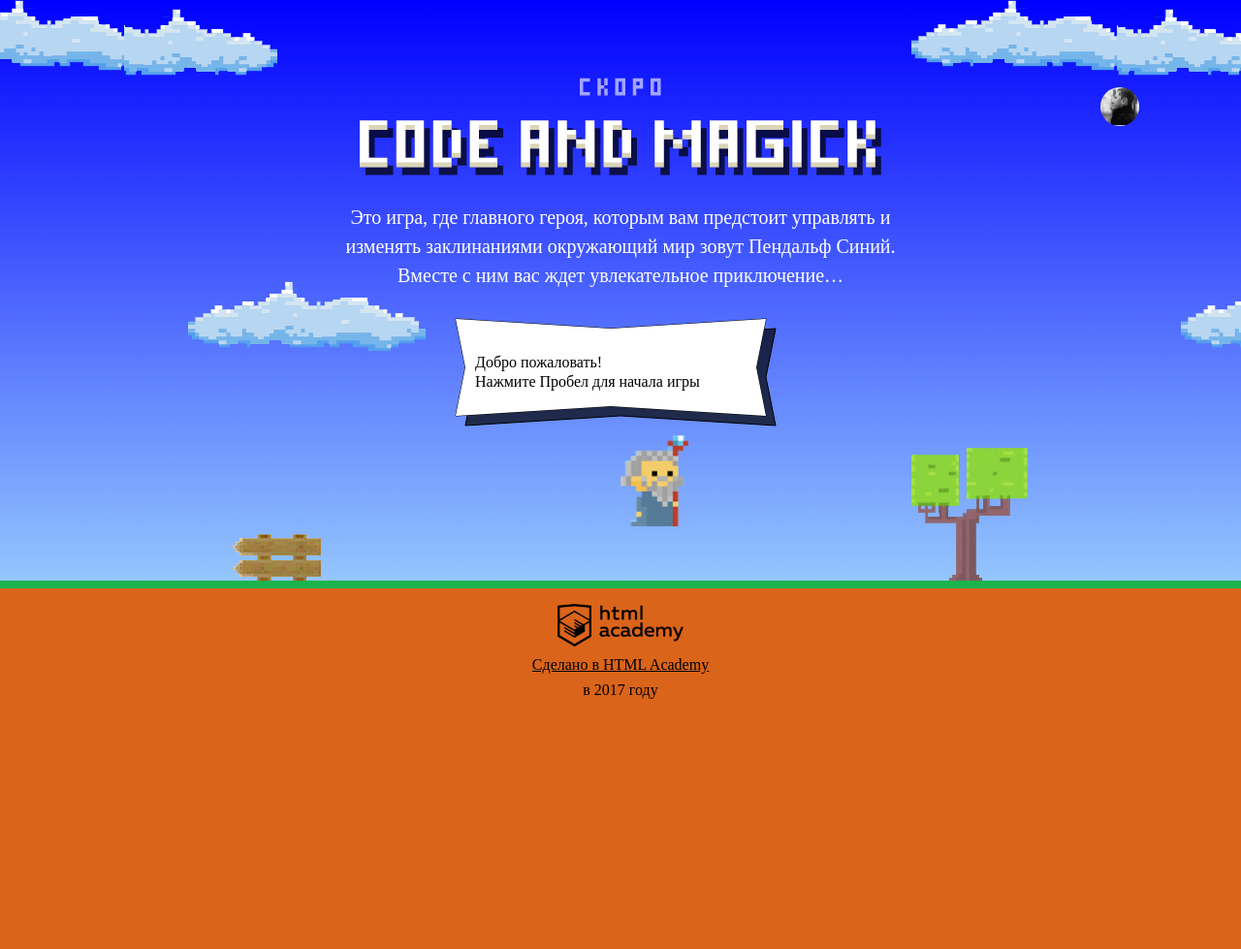
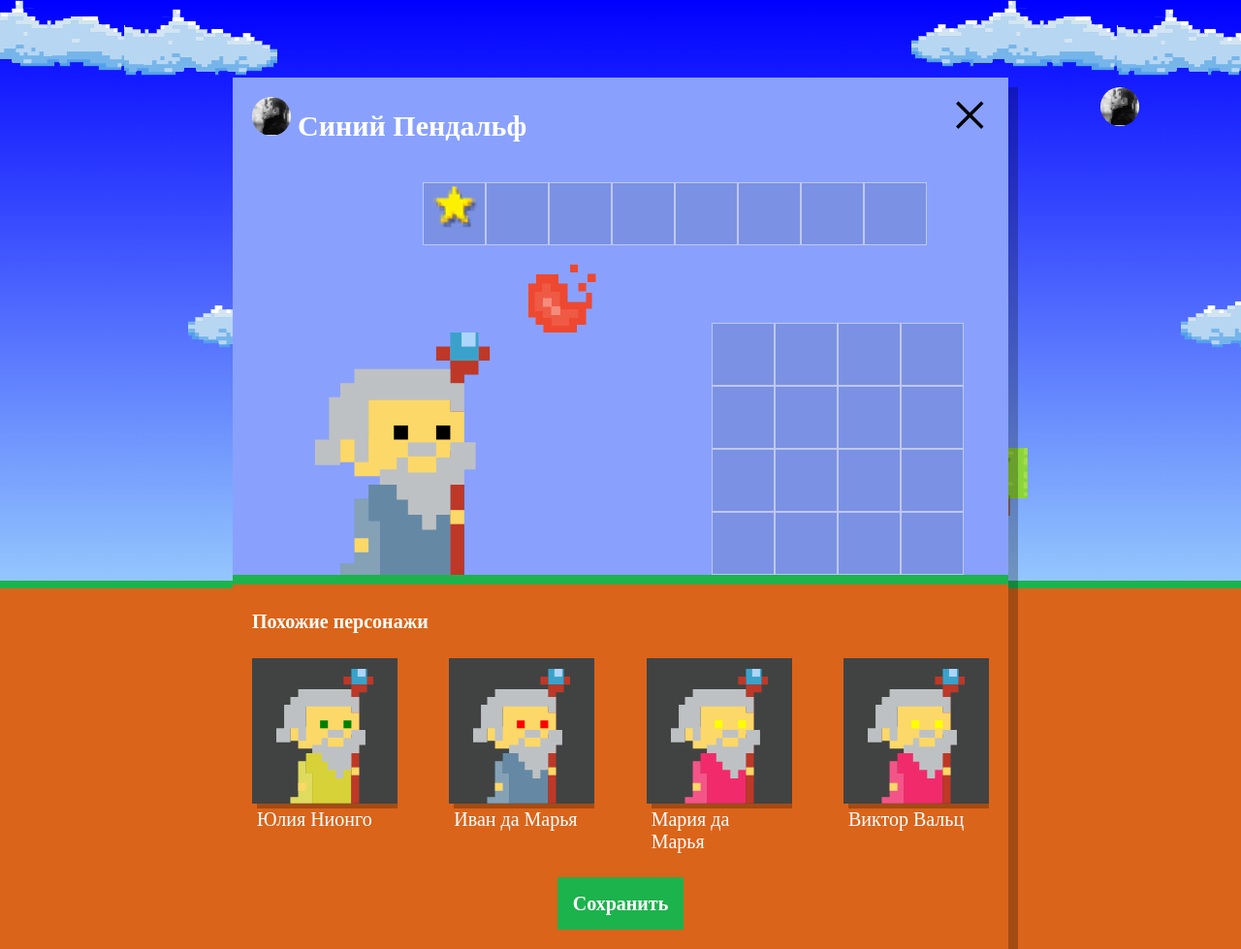
Before and after one commit to maksimstevenson/32417-code-and-magick, a website: page index.html in a window 1280 px wide. Shown: the whole page at 97% size. Before the commit the page ends 800 px from the top, so only its background shows below. Drawn offline with Linux system fonts and the light colour scheme; a web font is replaced by a local one.

Commit message:
1 update

```diff
--- a/index.html
+++ b/index.html
@@ -193,6 +193,7 @@
         }
     </script>
     <script src="js/stat.js"></script>
+    <script src="js/setup.js"></script>
     <script src="js/game.js"></script>
 
 </body>
--- /dev/null
+++ b/js/setup.js
@@ -0,0 +1,39 @@
+'use strict';
+var characters = {
+  name: ['Иван', 'Хуан Себастьян', 'Мария', 'Кристоф', 'Виктор', 'Юлия', 'Люпита', 'Вашингтон'],
+  lastname: ['да Марья', 'Верон', 'Мирабелла', 'Вальц', 'Онопко', 'Топольницкая', 'Нионго', 'Ирвинг'],
+  coatcolor: ['rgb(101, 137, 164)', 'rgb(241, 43, 107)', 'rgb(146, 100, 161)', 'rgb(56, 159, 117)', 'rgb(215, 210, 55)', 'rgb(0, 0, 0)'],
+  eyescolor: ['black', 'red', 'blue', 'yellow', 'green']
+};
+
+var userSetting = document.querySelector('.setup');
+userSetting.classList.remove('hidden');
+
+
+var similarListElement = document.querySelector('.setup-similar-list');
+var similarWizardTemplate = document.querySelector('#similar-wizard-template').content.querySelector('.setup-similar-item');
+//Function for acquiring random element from an object
+var getRandomElement = function (arr) {
+  for (var i = 0; i < arr.length; i++) {
+    var elementIndex = Math.floor(Math.random() * arr.length);
+    var randomElement = arr[elementIndex];
+  }
+  return randomElement;
+};
+
+var cloneWizard = function (wizard) {
+  var wizardElement = similarWizardTemplate.cloneNode(true);
+
+  wizardElement.querySelector('.setup-similar-label').textContent = getRandomElement(wizard.name) + ' ' + getRandomElement(wizard.lastname);
+  wizardElement.querySelector('.wizard-coat').style.fill = getRandomElement(wizard.coatcolor);
+  wizardElement.querySelector('.wizard-eyes').style.fill = getRandomElement(wizard.eyescolor);
+  return wizardElement;
+};
+
+var fragment = document.createDocumentFragment();
+for (var i = 0; i < 4; i++) {
+  fragment.appendChild(cloneWizard(characters));
+}
+similarListElement.appendChild(fragment);
+
+document.querySelector('.setup-similar').classList.remove('hidden');
```
